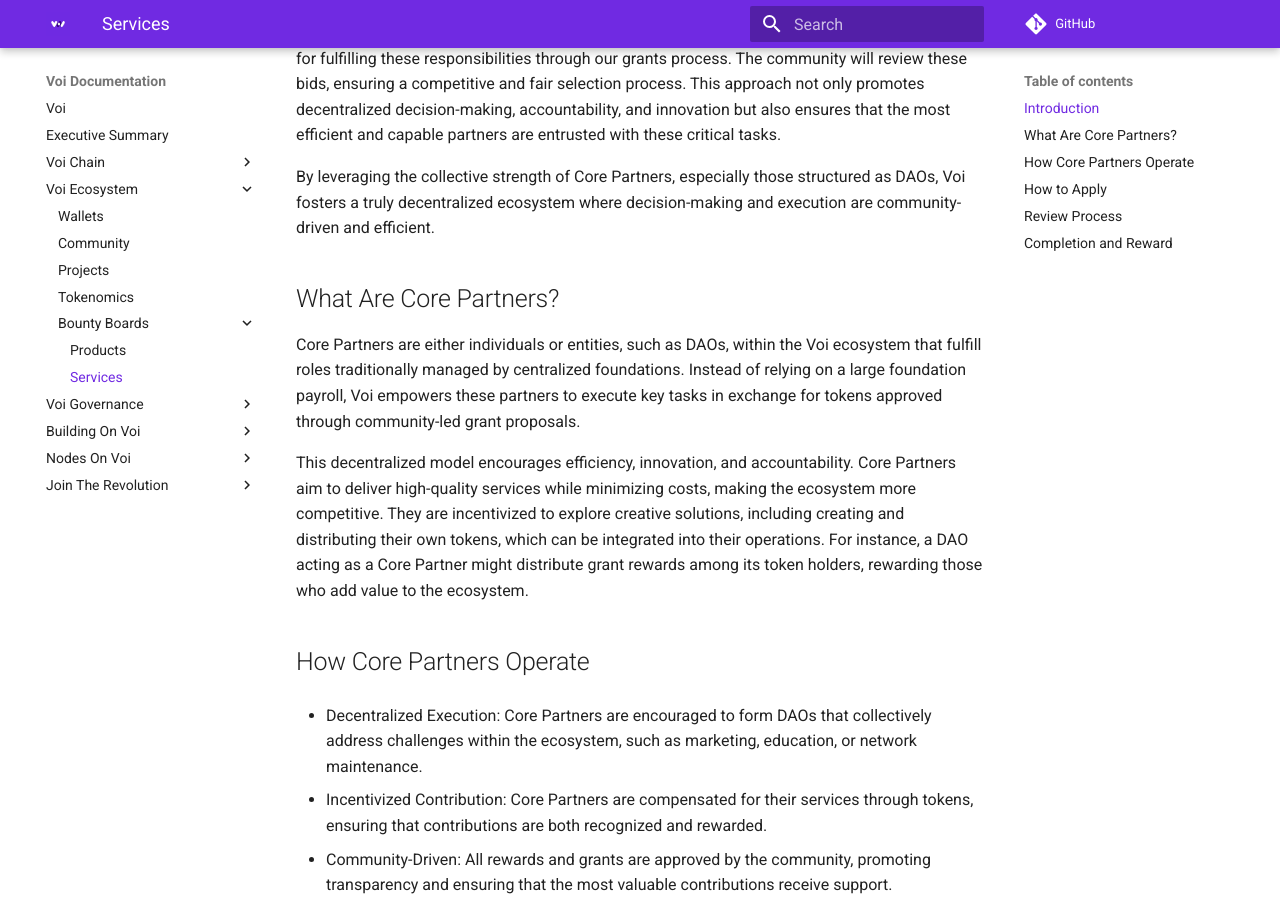
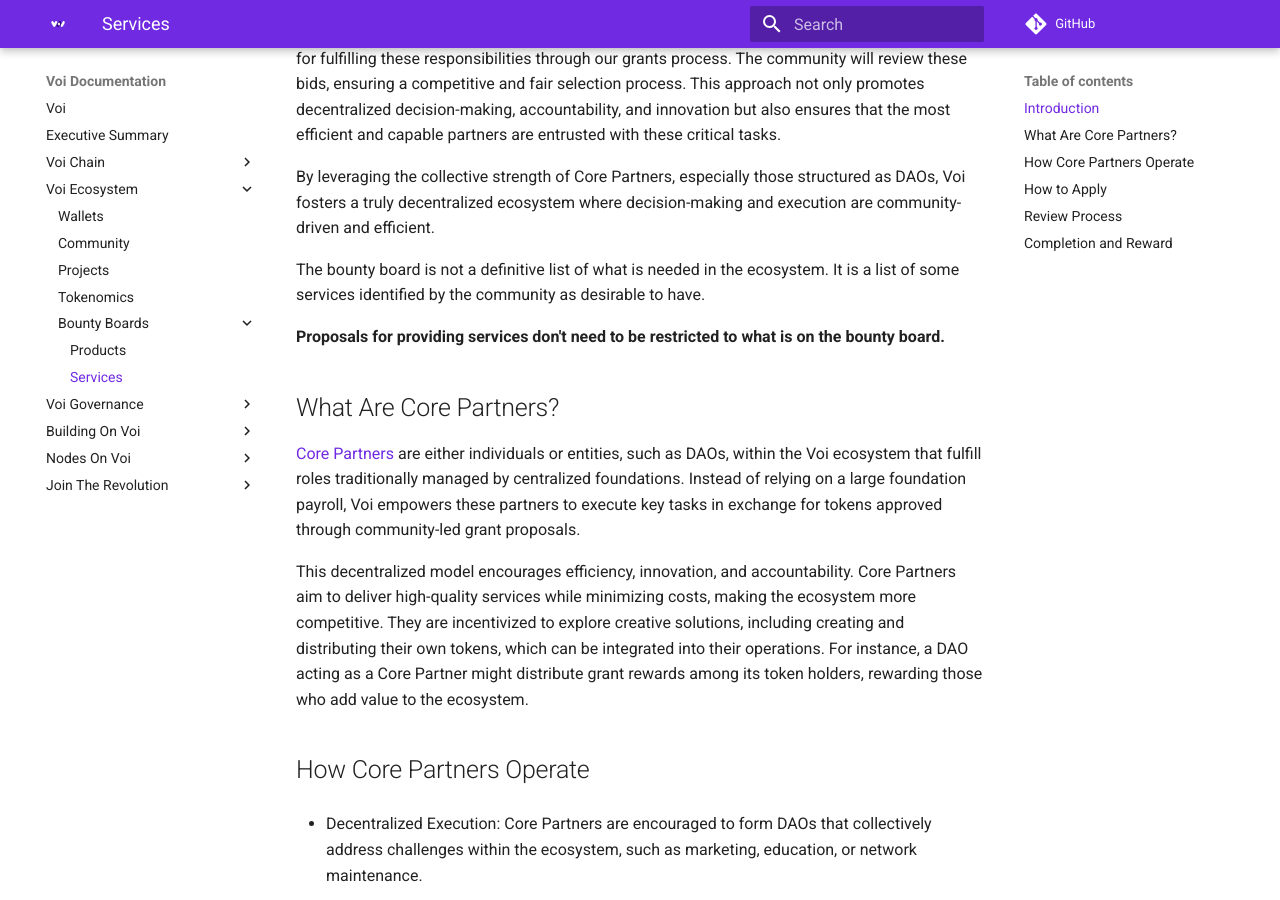
Before and after one commit to VoiNetwork/learn-more, an MkDocs documentation site: the page built from docs/ecosystem/bounty-boards/services.md, in a window 1280 px wide and 900 px high, scrolled down 329 px. Built offline with MkDocs 1.6.1 and Material for MkDocs 9.7.7, drawn with Linux system fonts in a browser that asks for light colours; plug-ins that fetch from the network failed and are left out; comment, search, counter and statistics services are not loaded.

Commit message:
Update to make bounties clearer

```diff
--- a/docs/ecosystem/bounty-boards/services.md
+++ b/docs/ecosystem/bounty-boards/services.md
@@ -7,8 +7,12 @@
 
 By leveraging the collective strength of Core Partners, especially those structured as DAOs, Voi fosters a truly decentralized ecosystem where decision-making and execution are community-driven and efficient.
 
+The bounty board is not a definitive list of what is needed in the ecosystem. It is a list of some services identified by the community as desirable to have.
+
+**Proposals for providing services don't need to be restricted to what is on the bounty board.**
+
 ## What Are Core Partners?
-Core Partners are either individuals or entities, such as DAOs, within the Voi ecosystem that fulfill roles traditionally managed by centralized foundations. Instead of relying on a large foundation payroll, Voi empowers these partners to execute key tasks in exchange for tokens approved through community-led grant proposals.
+[Core Partners](../../join-the-revolution/advanced/core-partners.md) are either individuals or entities, such as DAOs, within the Voi ecosystem that fulfill roles traditionally managed by centralized foundations. Instead of relying on a large foundation payroll, Voi empowers these partners to execute key tasks in exchange for tokens approved through community-led grant proposals.
 
 This decentralized model encourages efficiency, innovation, and accountability. Core Partners aim to deliver high-quality services while minimizing costs, making the ecosystem more competitive. They are incentivized to explore creative solutions, including creating and distributing their own tokens, which can be integrated into their operations. For instance, a DAO acting as a Core Partner might distribute grant rewards among its token holders, rewarding those who add value to the ecosystem.
 
@@ -35,7 +39,6 @@
 | **Education** | **External Course Instructors** | Develops and delivers educational content to promote Voi to a broader audience, targeting various user groups. | - Developing and delivering educational courses about Voi to external audiences.<br>- Targeting different user groups, including developers, node runners, and power users. |
 | **Entertainment** |              |               |               |
 
-
 ## How to Apply
 Interested in one of the bounties? [Submit your application](../../governance/submitting-proposals.md) via the [Ecosystem Services Grants](../../governance/proposals/types-of-grants.md) process. Be sure to include your experience, a proposed plan of action, and any relevant previous work.
 
```
Also changed, not shown: docs/ecosystem/bounty-boards/products.md (+4 -0 lines).
